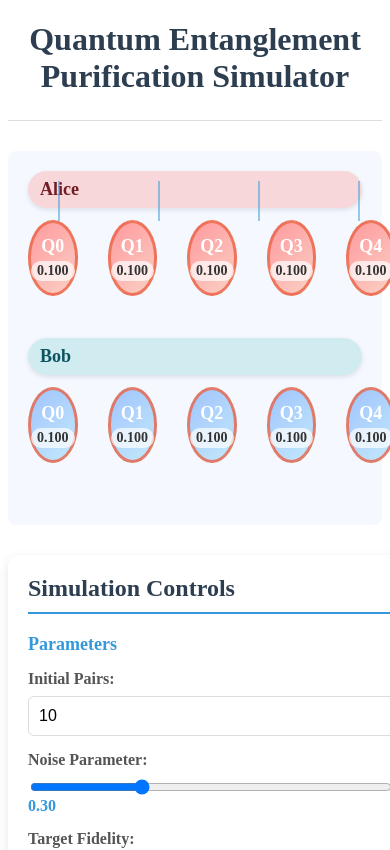
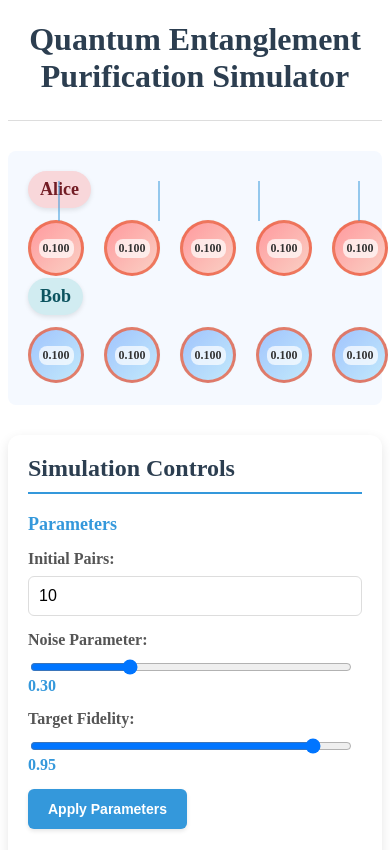
Before and after one commit to DeDuckProject/epp-demo, a React (Vite) app: page / in a window 390 px wide. Shown: the top 850 px of the page. Built offline with nearby package versions, Linux system fonts and the light colour scheme.

Commit message:
some styling for pairs

```diff
--- a/src/components/QubitPair.tsx
+++ b/src/components/QubitPair.tsx
@@ -32,7 +32,7 @@ const QubitPair: React.FC<QubitPairProps> = ({ pair, location }) => {
       onMouseLeave={() => setShowMatrix(false)}
     >
       <div className="qubit-info">
-        <div className="qubit-id">Q{pair.id}</div>
+        {/* <div className="qubit-id">Q{pair.id}</div> */}
         <div className="qubit-fidelity">{pair.fidelity.toFixed(3)}</div>
       </div>
 
--- a/src/styles/styles.css
+++ b/src/styles/styles.css
@@ -149,23 +149,38 @@ button:disabled {
   border-bottom: 2px solid #3498db;
 }
 
-/* Ensemble Display - Updated for the new layout */
+/* Ensemble Display - Updated for better visibility and scrolling */
 .ensemble-display {
   position: relative;
   margin-bottom: 30px;
-  padding: 20px;
+  padding: 20px 20px 20px 80px; /* Increased left padding to make room for labels */
   background-color: #f5f9ff;
   border-radius: 8px;
+  overflow: visible; /* Allow labels to be visible outside the container */
+}
+
+.pairs-container {
+  display: flex;
+  flex-direction: column;
+  gap: 40px;
+  overflow-x: auto;
+  padding-bottom: 10px;
+  scrollbar-width: thin;
+  scrollbar-color: #ddd #f5f9ff;
+  /* Set a minimum width to ensure container is scrollable */
+  min-width: 100%;
 }
 
 .participant-section {
-  margin-bottom: 40px;
+  margin-bottom: 0;
   position: relative;
+  /* Ensure sections have enough space */
+  padding-left: 10px;
 }
 
 .participant-label {
   position: absolute;
-  left: -60px;
+  left: -70px; /* Move further left */
   top: 50%;
   transform: translateY(-50%);
   font-weight: bold;
@@ -175,6 +190,7 @@ button:disabled {
   padding: 8px 12px;
   border-radius: 20px;
   box-shadow: 0 2px 5px rgba(0,0,0,0.1);
+  z-index: 10; /* Ensure labels are above other elements */
 }
 
 .alice-label {
@@ -190,9 +206,11 @@ button:disabled {
 .pair-row {
   display: flex;
   align-items: center;
-  gap: 30px;
-  min-height: 80px;
+  gap: 20px;
+  min-height: 60px;
   position: relative;
+  overflow-x: visible; /* Remove independent scrolling */
+  padding-bottom: 0;
 }
 
 /* Connecting lines between pairs */
@@ -215,10 +233,10 @@ button:disabled {
   top: 30px;
 }
 
-/* Qubit Pair - Updated to be circular */
+/* Qubit Pair - Updated to be smaller and maintain circular shape */
 .qubit-pair {
-  width: 70px;
-  height: 70px;
+  width: 50px;
+  height: 50px;
   border-radius: 50%;
   display: flex;
   justify-content: center;
@@ -229,6 +247,7 @@ button:disabled {
   transition: all 0.3s cubic-bezier(0.25, 0.8, 0.25, 1);
   box-shadow: 0 3px 6px rgba(0, 0, 0, 0.1);
   border: 3px solid transparent;
+  flex-shrink: 0;
 }
 
 .qubit-pair.alice {
@@ -256,19 +275,20 @@ button:disabled {
   width: 100%;
 }
 
+/* Size adjustments for qubit contents */
 .qubit-id {
   font-weight: bold;
-  font-size: 18px;
-  margin-bottom: 4px;
+  font-size: 14px;
+  margin-bottom: 2px;
 }
 
 .qubit-fidelity {
-  font-size: 14px;
+  font-size: 12px;
   font-weight: bold;
   background: rgba(255,255,255,0.7);
   color: #333;
-  padding: 2px 6px;
-  border-radius: 10px;
+  padding: 2px 4px;
+  border-radius: 8px;
 }
 
 /* Density Matrix View - Styled as a popover */
@@ -410,16 +430,10 @@ footer {
   border-top: 1px solid #eee;
 }
 
-/* Responsive adjustments */
+/* Update responsive styling */
 @media (max-width: 1000px) {
-  .main-container {
-    flex-direction: column;
-  }
-
-  .control-panel {
-    flex: none;
-    width: 100%;
-    position: static;
+  .ensemble-display {
+    padding: 20px; /* Reset padding on mobile */
   }
 
   .participant-label {
@@ -427,5 +441,29 @@ footer {
     display: block;
     margin-bottom: 10px;
     transform: none;
+    width: fit-content;
+  }
+
+  .participant-section {
+    padding-left: 0;
   }
 }
+
+/* Update scrollbar styling to target the container */
+.pairs-container::-webkit-scrollbar {
+  height: 6px;
+}
+
+.pairs-container::-webkit-scrollbar-track {
+  background: #f5f9ff;
+  border-radius: 3px;
+}
+
+.pairs-container::-webkit-scrollbar-thumb {
+  background-color: #ddd;
+  border-radius: 3px;
+}
+
+.pairs-container::-webkit-scrollbar-thumb:hover {
+  background-color: #bbb;
+}
```
